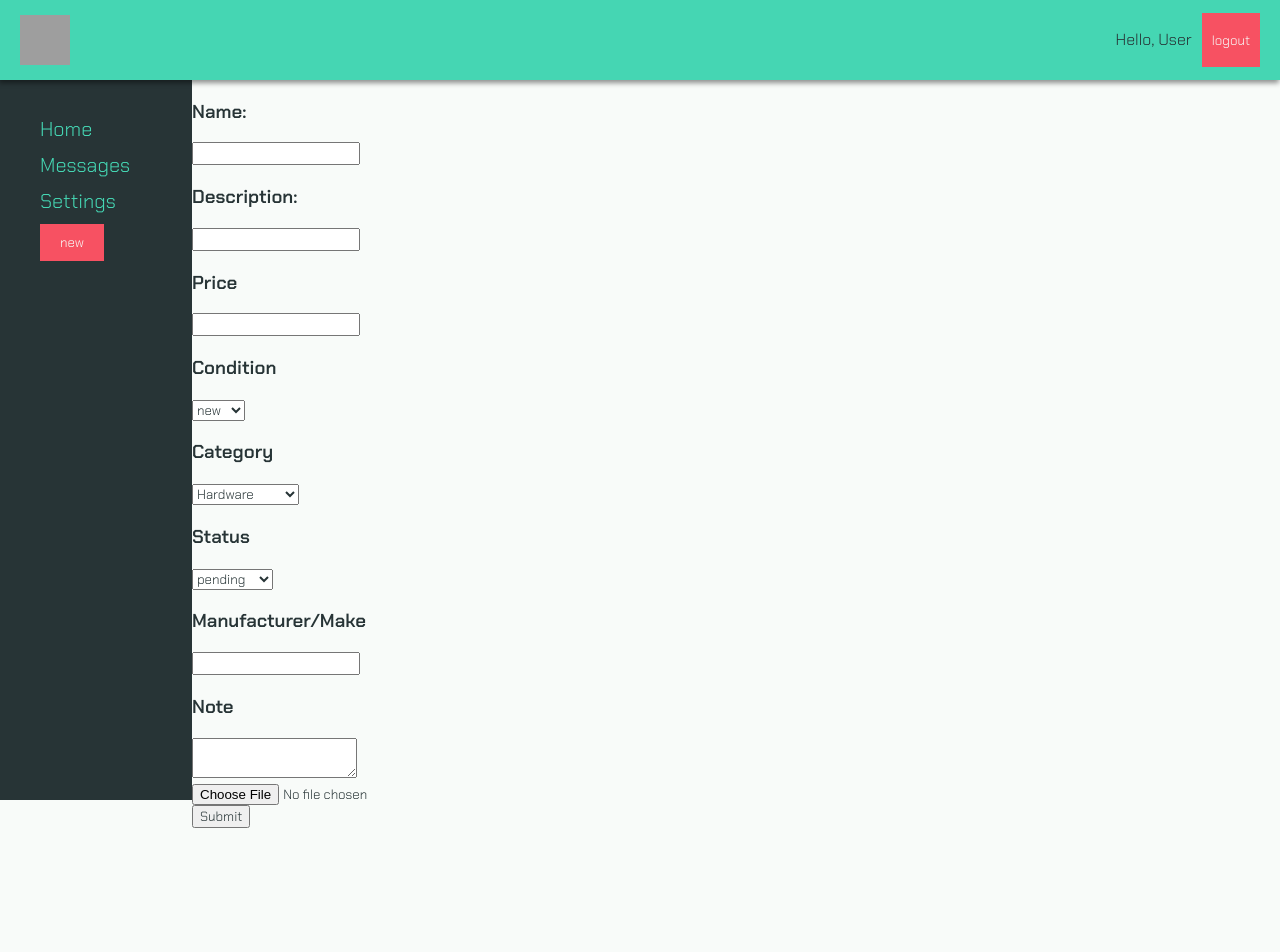
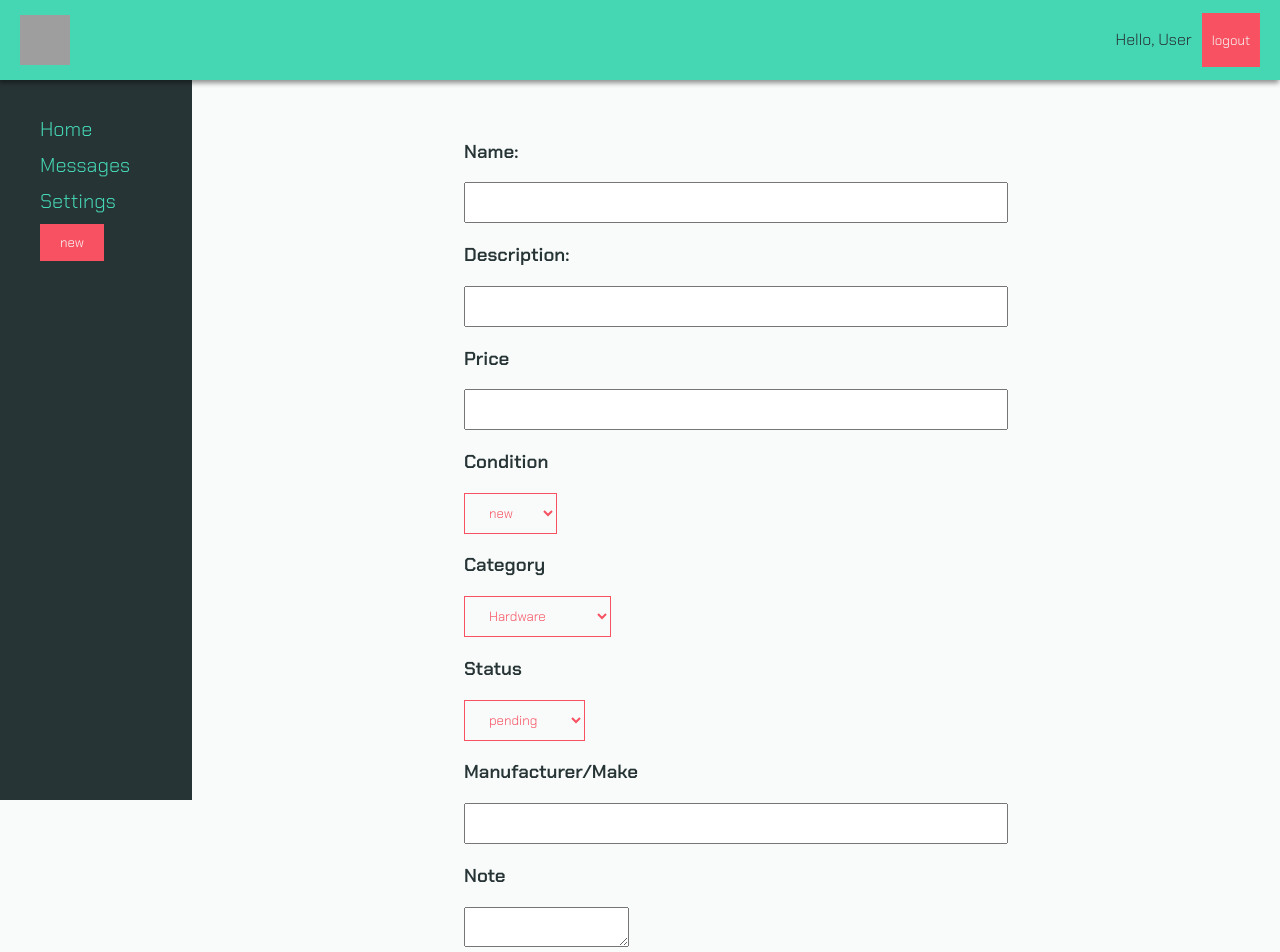
Before and after one commit to ArthurL808/consume-more-stuff, a React (Create React App) app: page /new in a window 1280 px wide. Shown: the top 952 px of the page. Before the commit the page ends 828 px from the top, so only its background shows below. Built offline with nearby package versions, Linux system fonts and the light colour scheme; grey boxes are pictures that could not be loaded.

Commit message:
adds styles to inputs for the new item page

```diff
--- a/src/Components/Auth/AuthNewItem/AuthNewItem.jsx
+++ b/src/Components/Auth/AuthNewItem/AuthNewItem.jsx
@@ -158,9 +158,9 @@ class AuthNewItem extends Component {
           </div>
 
           <div className={styles.new_item_img}>
-            <input name="imgUrl" type="file" onChange={this.handleChange} />
+            <input className={styles.file_input} name="imgUrl" type="file" onChange={this.handleChange} />
           </div>
-          <input type="submit" value="Submit" />
+          <input className={styles.submit_btn} type="submit" value="Submit" />
         </div>
       </form>
     );
--- a/src/Components/Auth/AuthNewItem/AuthNewItem.module.scss
+++ b/src/Components/Auth/AuthNewItem/AuthNewItem.module.scss
@@ -1 +1,41 @@
 @import "../../../index.scss";
+
+.auth_new_item {
+  width: 50%;
+  margin: 0 auto;
+  padding: 5vh 0;
+
+  input {
+    width: 100%;
+    padding: 10px;
+
+    &:focus {
+      outline-color: $pink;
+    }
+  }
+
+  select {
+    border: 1px solid $pink;
+    background: none;
+    padding: 10px 20px;
+    color: $pink;
+
+    &:focus {
+      outline: $teal;
+    }
+  }
+
+  .file_input {
+    padding: 10px 0;
+  }
+
+  .submit_btn {
+    background: $pink;
+    padding: 10px 20px;
+    border: none;
+    font-size: 1.2rem;
+    width: fit-content;
+    color: $white;
+    margin-top: 20px;
+  }
+}
```
